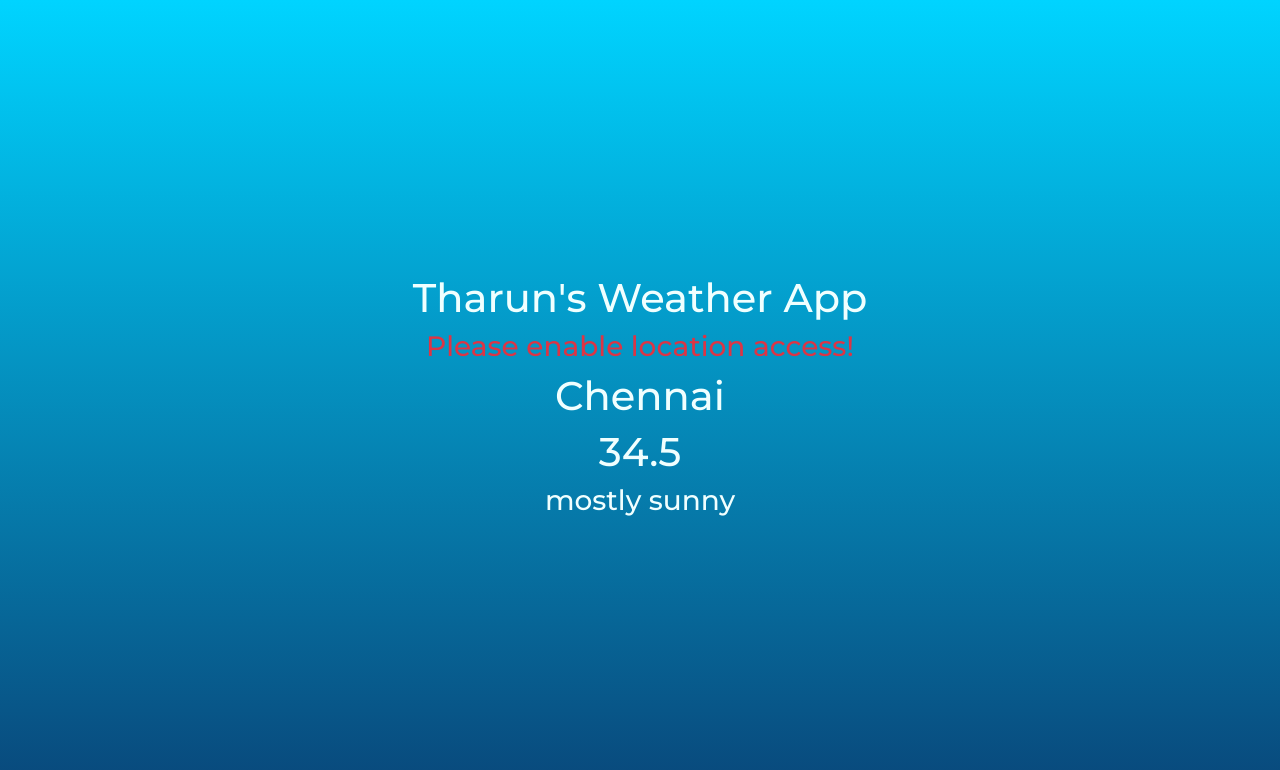
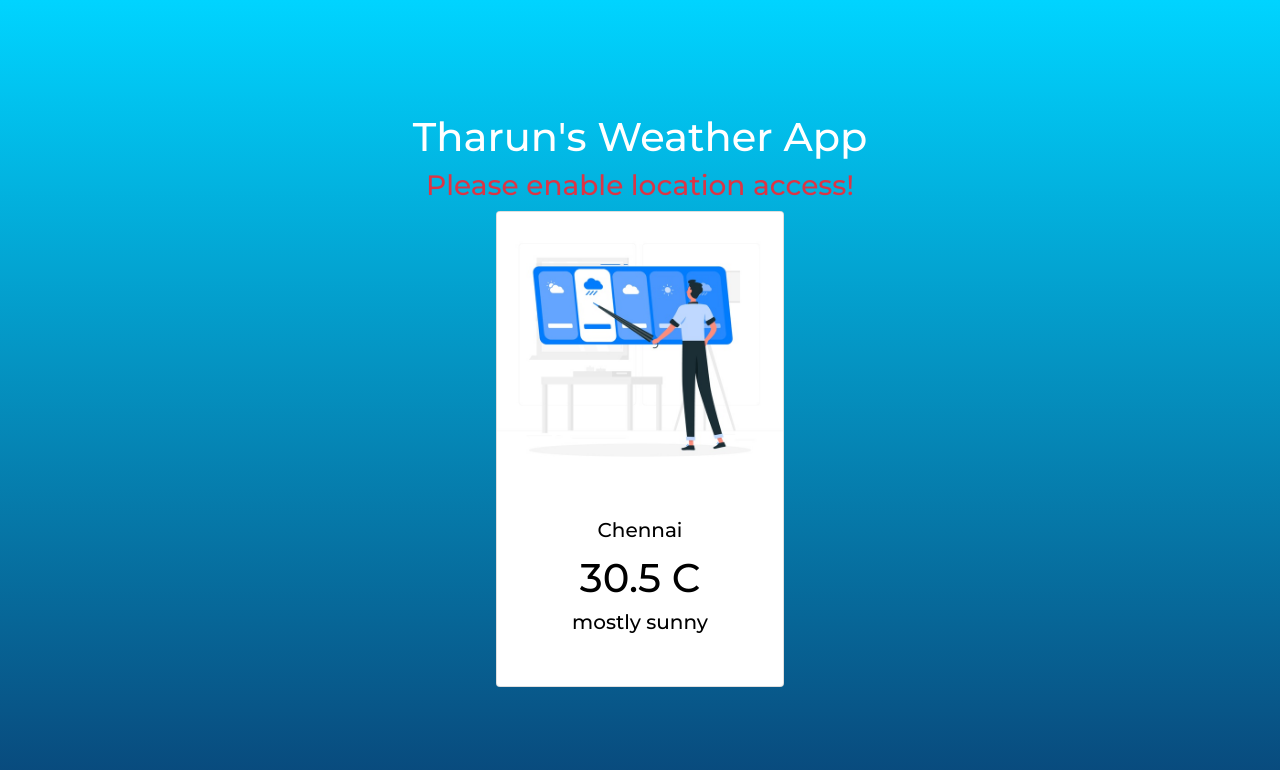
Before and after one commit to tharunk1705/weather-app, a plain HTML site: page index.html in a window 1280 px wide. Drawn offline with nearby package versions, Linux system fonts and the light colour scheme.

Commit message:
added card

```diff
--- a/index.html
+++ b/index.html
@@ -12,18 +12,31 @@
     <!-- Custom Stylesheet -->
     <link type="text/css" rel="stylesheet" href="./styles.css" />
 
+    <!-- Font Awesome -->
+    <link rel="stylesheet" href="https://pro.fontawesome.com/releases/v5.2.0/css/all.css">
+    <link rel="stylesheet" href="https://stackpath.bootstrapcdn.com/font-awesome/4.7.0/css/font-awesome.min.css" integrity="sha384-wvfXpqpZZVQGK6TAh5PVlGOfQNHSoD2xbE+QkPxCAFlNEevoEH3Sl0sibVcOQVnN" crossorigin="anonymous">
+
 </head>
 <body>
     <div class="container-fluid">
-
         <h1>Tharun's Weather App</h1>
         <h3 class="text-danger" id="make-hidden">Please enable location access!</h3>
         <div class="container">
-            <h1 class="location">Chennai</h1>
+            <!-- <h1 class="location">Chennai</h1>
             <div class="container">
                 <h1 class="temperature">34.5</h1>
-                <h3 class="summary"> mostly sunny</h3>
-            </div>
+                <h3 class="summary"> mostly sunny </h3>
+                <span class="weather-icon"><i class="fas fa-sun"></i></span>
+            </div> -->
+            <div class="card" style="width: 18rem;">
+                <img src="weather.jpg" class="card-img-top" alt="...">
+                <div class="card-body">
+                  <h5 class="card-title location">Chennai</h5>
+                  <h1 class="card-text temperature">30.5 C </h1>
+                  <h5 class="summary"> mostly sunny </h5>
+                  <span class="weather-icon"><i class="fas fa-sun"></i></span>
+                </div>
+              </div>
         </div>
     </div>
     <!-- JavaScript Bootstrap -->
--- a/main.js
+++ b/main.js
@@ -5,25 +5,31 @@ window.addEventListener('load', () => {
     let location = document.querySelector(".location");
     let summary =  document.querySelector(".summary");
     let dangerText = document.querySelector("#make-hidden");
+    let weatherIcon = document.querySelector(".weather-icon");
 
     if(navigator.geolocation){
         navigator.geolocation.getCurrentPosition((position) => {
-            console.log(position);
+            // console.log(position);
             latitude = position.coords.latitude;
             longitude = position.coords.longitude;
 
-            const apiKey = `ee8d8d8f739857cf1ca51d62809649ca`
+            const apiKey = `ee8d8d8f739857cf1ca51d62809649ca`;
+            // const accApiKey = 'cgnIabz8Bz31evHPsobhb5hlq1iEaazy';
             const api = `http://api.openweathermap.org/data/2.5/weather?lat=${latitude}&lon=${longitude}&appid=${apiKey}&units=metric`
+            // const apiAccu = `http://dataservice.accuweather.com/locations/v1/cities/geoposition/search?apikey=${accApiKey}&q=${latitude}%2C${longitude}`
 
             fetch(api)
                 .then(response => response.json())
                 .then(data => {
-                    console.log(data);
+                    // console.log(data);
                     const {temp} = data.main;
-                    console.log(temp);
+                    const weatherSummary = data.weather[0].main
+                    // console.log(temp);
                     temperature.textContent = `${temp}\xB0 C`;
-                    location.textContent = data.name;
-                    summary.textContent = data.weather[0].main;
+                    location.innerHTML = `<i class="fa fa-map-marker" style="color : red" aria-hidden="true"></i> ${data.name} <small style="color : gray"> (Approx) </small>` ;
+                    // location.textContent = data.name ;
+                    summary.textContent = weatherSummary ;
+                    weatherIcon.innerHTML = (weatherSummary == 'Rain') ? `<i class="fas fa-cloud-drizzle"></i>` : null ;
                     dangerText.style.display = "none";
                 })
 
--- a/styles.css
+++ b/styles.css
@@ -5,7 +5,7 @@
     margin: 0px;
     box-sizing: border-box;
     font-family: 'Montserrat', sans-serif;
-    color: azure;
+    color: white;
 }
 body{
     height: 100vh;
@@ -17,4 +17,14 @@ body{
 }
 .container-fluid{
     text-align: center;
+
 }
+.container{
+    display: flex;
+    justify-content: center;
+    flex-direction: row;
+}
+
+.card-body > .card-text, .card-body > .card-title, .card-body > .summary{
+    color: black !important;
+}
```
Also changed, not shown: weather.jpg (added).
